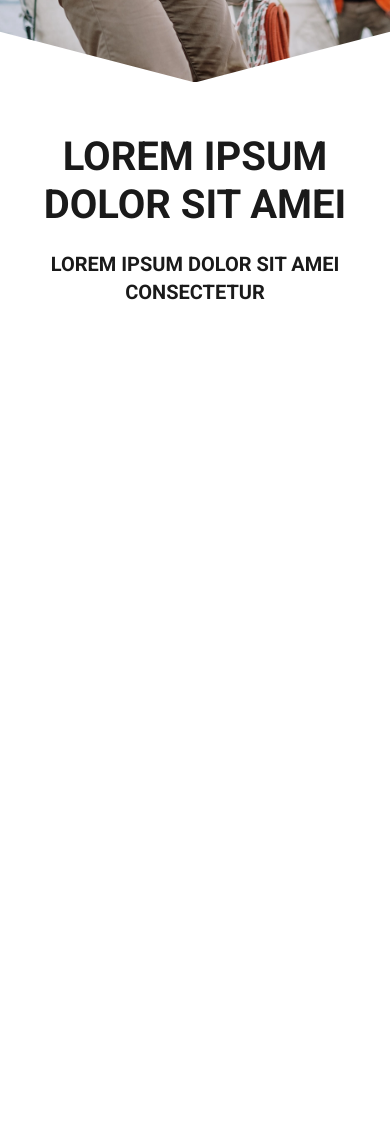
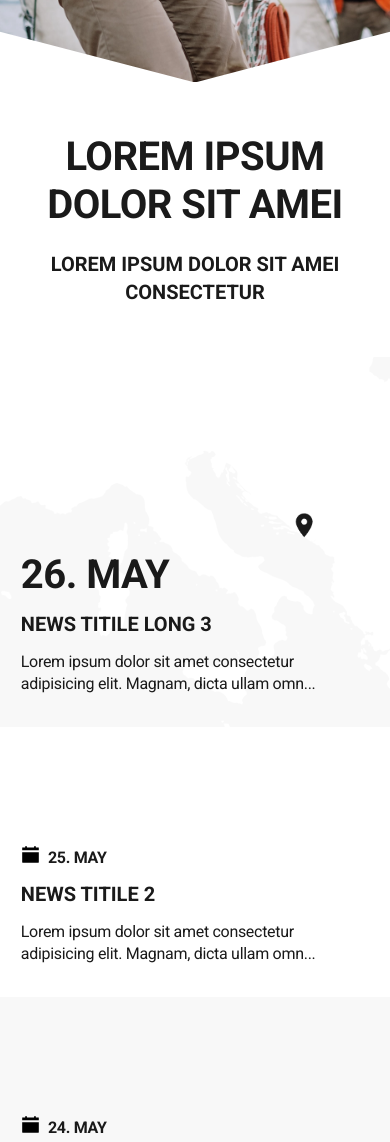
Before and after one commit to marina-lazarevic/segel-team, a website built with webpack: page src/template.html in a window 390 px wide. Shown: the part 480-1622 px from the top of the page. Before the commit the page ends 844 px from the top, so only its background shows below. Built offline with nearby package versions, Linux system fonts and the light colour scheme.

Commit message:
events mobile

```diff
--- /dev/null
+++ b/src/components/events.js
@@ -0,0 +1,29 @@
+import json from '../data/events.json';
+import calendar_icon from '../assets/calendar.svg';
+
+const container = document.querySelector('#events');
+
+console.log(json)
+
+json.forEach(event => {
+    let {title, subtitle, date, article, images} = event;
+    let summary = article[0].slice(0, 80);
+
+    container.innerHTML += `
+    <div class="events__teaser">
+      <div class="events__date-container">
+      <img src="${calendar_icon}" alt="calendar icon" class="events__date-icon">
+      <p class="events__date">${date}</p>
+      </div>
+      <a href="#" class="events__title">${title}</a>
+      <p class="events__summary">${summary}...</p>
+    </div>`;
+})
+
+container.querySelectorAll('.events__title').forEach(title => {
+  title.addEventListener('click', (e) => {
+    e.preventDefault();
+    console.log('click')
+    // open atricle
+  })
+})
--- /dev/null
+++ b/src/data/events.json
@@ -0,0 +1,47 @@
+[
+    {
+        "title": "News titile 1",
+        "subtitle": "News subtitle 1",
+        "date": "24. May",
+        "article": [
+            "Lorem ipsum dolor sit amet consectetur adipisicing elit. Magnam, dicta ullam omnis velit dolores culpa alias quos, id repudiandae iure amet cupiditate incidunt delectus quibusdam fugit, consequuntur aperiam libero unde suscipit in voluptas eos molestiae! Aspernatur ducimus beatae blanditiis libero iste impedit ab velit quam fugiat rerum. Reprehenderit, iste debitis?",
+            "Lorem ipsum dolor sit, amet consectetur adipisicing elit. Ut vitae cupiditate porro quae harum quo natus veniam velit, dolorum dolor quidem alias aliquid ratione, omnis expedita, tenetur animi illum fuga quam repellat. Quam pariatur, necessitatibus aliquam ducimus doloremque iure aut! Fuga eius consequuntur nihil consectetur mollitia. Quos, vel maxime atque a voluptates voluptatibus reiciendis laborum ullam obcaecati odit. Reprehenderit, error. Eveniet aliquid ratione ad at quod deserunt molestiae enim expedita temporibus possimus officia totam, eius placeat magni aperiam! Atque, debitis!",
+            "Lorem ipsum dolor sit amet consectetur adipisicing elit. Magnam, dicta ullam omnis velit dolores culpa alias quos, id repudiandae iure amet cupiditate incidunt delectus quibusdam fugit, consequuntur aperiam libero unde suscipit in voluptas eos molestiae! Aspernatur ducimus beatae blanditiis libero iste impedit ab velit quam fugiat rerum. Reprehenderit, iste debitis?"
+        ],
+        "images": [
+            "https://images.pexels.com/photos/5370918/pexels-photo-5370918.jpeg?auto=compress&cs=tinysrgb&w=1260&h=750&dpr=1",
+            "https://images.pexels.com/photos/5416234/pexels-photo-5416234.jpeg?auto=compress&cs=tinysrgb&w=1260&h=750&dpr=1",
+            "https://images.pexels.com/photos/5370913/pexels-photo-5370913.jpeg?auto=compress&cs=tinysrgb&w=1260&h=750&dpr=1"
+        ]
+    },
+    {
+        "title": "News titile 2",
+        "subtitle": "News subtitle 2",
+        "date": "25. May",
+        "article": [
+            "Lorem ipsum dolor sit amet consectetur adipisicing elit. Magnam, dicta ullam omnis velit dolores culpa alias quos, id repudiandae iure amet cupiditate incidunt delectus quibusdam fugit, consequuntur aperiam libero unde suscipit in voluptas eos molestiae! Aspernatur ducimus beatae blanditiis libero iste impedit ab velit quam fugiat rerum. Reprehenderit, iste debitis?",
+            "Lorem ipsum dolor sit, amet consectetur adipisicing elit. Ut vitae cupiditate porro quae harum quo natus veniam velit, dolorum dolor quidem alias aliquid ratione, omnis expedita, tenetur animi illum fuga quam repellat. Quam pariatur, necessitatibus aliquam ducimus doloremque iure aut! Fuga eius consequuntur nihil consectetur mollitia. Quos, vel maxime atque a voluptates voluptatibus reiciendis laborum ullam obcaecati odit. Reprehenderit, error. Eveniet aliquid ratione ad at quod deserunt molestiae enim expedita temporibus possimus officia totam, eius placeat magni aperiam! Atque, debitis!",
+            "Lorem ipsum dolor sit amet consectetur adipisicing elit. Magnam, dicta ullam omnis velit dolores culpa alias quos, id repudiandae iure amet cupiditate incidunt delectus quibusdam fugit, consequuntur aperiam libero unde suscipit in voluptas eos molestiae! Aspernatur ducimus beatae blanditiis libero iste impedit ab velit quam fugiat rerum. Reprehenderit, iste debitis?"
+        ],
+        "images": [
+            "https://images.pexels.com/photos/5370918/pexels-photo-5370918.jpeg?auto=compress&cs=tinysrgb&w=1260&h=750&dpr=1",
+            "https://images.pexels.com/photos/5416234/pexels-photo-5416234.jpeg?auto=compress&cs=tinysrgb&w=1260&h=750&dpr=1",
+            "https://images.pexels.com/photos/5370913/pexels-photo-5370913.jpeg?auto=compress&cs=tinysrgb&w=1260&h=750&dpr=1"
+        ]
+    },
+    {
+        "title": "News titile long 3",
+        "subtitle": "News subtitle 3",
+        "date": "26. May",
+        "article": [
+            "Lorem ipsum dolor sit amet consectetur adipisicing elit. Magnam, dicta ullam omnis velit dolores culpa alias quos, id repudiandae iure amet cupiditate incidunt delectus quibusdam fugit, consequuntur aperiam libero unde suscipit in voluptas eos molestiae! Aspernatur ducimus beatae blanditiis libero iste impedit ab velit quam fugiat rerum. Reprehenderit, iste debitis?",
+            "Lorem ipsum dolor sit, amet consectetur adipisicing elit. Ut vitae cupiditate porro quae harum quo natus veniam velit, dolorum dolor quidem alias aliquid ratione, omnis expedita, tenetur animi illum fuga quam repellat. Quam pariatur, necessitatibus aliquam ducimus doloremque iure aut! Fuga eius consequuntur nihil consectetur mollitia. Quos, vel maxime atque a voluptates voluptatibus reiciendis laborum ullam obcaecati odit. Reprehenderit, error. Eveniet aliquid ratione ad at quod deserunt molestiae enim expedita temporibus possimus officia totam, eius placeat magni aperiam! Atque, debitis!",
+            "Lorem ipsum dolor sit amet consectetur adipisicing elit. Magnam, dicta ullam omnis velit dolores culpa alias quos, id repudiandae iure amet cupiditate incidunt delectus quibusdam fugit, consequuntur aperiam libero unde suscipit in voluptas eos molestiae! Aspernatur ducimus beatae blanditiis libero iste impedit ab velit quam fugiat rerum. Reprehenderit, iste debitis?"
+        ],
+        "images": [
+            "https://images.pexels.com/photos/5370918/pexels-photo-5370918.jpeg?auto=compress&cs=tinysrgb&w=1260&h=750&dpr=1",
+            "https://images.pexels.com/photos/5416234/pexels-photo-5416234.jpeg?auto=compress&cs=tinysrgb&w=1260&h=750&dpr=1",
+            "https://images.pexels.com/photos/5370913/pexels-photo-5370913.jpeg?auto=compress&cs=tinysrgb&w=1260&h=750&dpr=1"
+        ]
+    }
+]
--- a/src/index.js
+++ b/src/index.js
@@ -1,5 +1,5 @@
 import './style/main.scss';
-
+import './components/events';
 import banner_img from './assets/banner.webp';
 document.querySelector('#banner-img').src = banner_img;
 
@@ -16,4 +16,4 @@ document.querySelectorAll('#nav .header__anchor').forEach(anchor => {
         nav.classList.remove('header__nav--open');
         nav_btn.classList.remove('header__btn--close');
     })
-})
+});
--- a/src/style/abstract/_typography.scss
+++ b/src/style/abstract/_typography.scss
@@ -11,6 +11,20 @@
     font-weight: 700;
     font-style: normal;
     text-transform: uppercase;
+}
+
+@mixin roboto-regular-16 {
+    @include roboto-regular();
+    font-size: 1rem;
+    line-height: 1.4;
+    letter-spacing: -.3px
+}
+
+@mixin roboto-bold-16 {
+    @include roboto-bold();
+    font-size: 1rem;
+    line-height: 1.4;
+    letter-spacing: -.3px
 }
 
 @mixin roboto-bold-20 {
@@ -29,4 +43,5 @@
     @include roboto-bold();
     font-size: 2.5rem;
     line-height: 1.2;
+    letter-spacing: -.5px;
 }
--- a/src/style/main.scss
+++ b/src/style/main.scss
@@ -1,5 +1,6 @@
 @use './sections/header';
 @use './sections/intro';
+@use './sections/events';
 
 * {
     padding: 0;
--- /dev/null
+++ b/src/style/sections/_events.scss
@@ -0,0 +1,58 @@
+@use '../abstract/index' as *;
+
+.events {
+    display: flex;
+    flex-wrap: wrap-reverse;
+
+    &__teaser {
+        color: $main-dark;
+        padding: $outer-spacing-sm $outer-spacing-sm calc($outer-spacing-sm * 1.5);
+        min-height: 270px;
+        @include d-flex(flex-start, flex-end);
+        flex-direction: column;
+
+        &:nth-of-type(odd){
+            background-color: $light-gray;
+        }
+
+        &:nth-last-of-type(1){
+            height: 370px;
+            background: $light-gray url('../assets/map.png') no-repeat top right;
+            background-size: auto 100%;
+        }
+    }
+
+    &__date-container {
+        @include d-flex(flex-end, flex-start);
+    }
+
+    &__date-icon {
+        height: 1.2rem;
+        width: auto;
+    }
+
+    &__date {
+        @include roboto-bold-16;
+        margin: 0 0 -5px .5rem;
+    }
+
+    &__title {
+        @include roboto-bold-20;
+        color: $main-dark;
+        display: block;
+        margin: 1rem 0 .8rem;
+    }
+
+    &__summary {
+        @include roboto-regular-16;
+    }
+
+    &__teaser:last-of-type > &__date-container > &__date-icon {
+        display: none;
+    }
+
+    &__teaser:last-of-type > &__date-container > &__date {
+        @include roboto-bold-40;
+        margin-left: 0;
+    }
+}
--- a/src/style/sections/_intro.scss
+++ b/src/style/sections/_intro.scss
@@ -1,8 +1,8 @@
 @use '../abstract/index' as *;
 
 .intro {
-    margin-top: 56px;
-    min-height: calc(100vh - 56pxs);
+    margin: 56px 0 6vh 0;
+    //min-height: calc(100vh - 56px);
 
     &__img-container {
         width: 100%;
--- a/src/template.html
+++ b/src/template.html
@@ -35,6 +35,9 @@
                 <h4 class="intro__subtitle">Lorem ipsum dolor sit amei consectetur</h4>
             </div>
         </section>
+        <section class="events" id="events">
+
+        </section>
     </main>
 </body>
 </html>
```
Also changed, not shown: src/assets/calendar.svg (added), src/assets/map.png (added).
